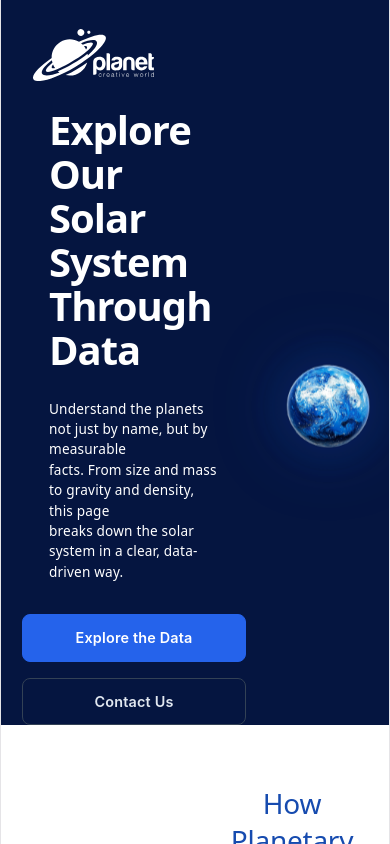
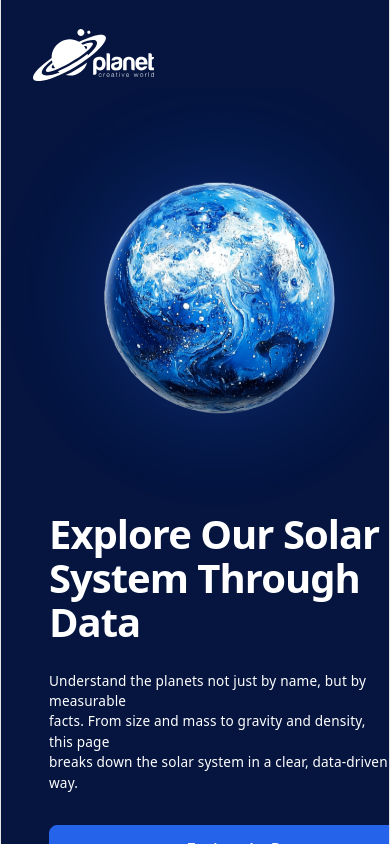
Before and after one commit to DevPrincess023/phoenix-capstone-react-rebuild, a React (Vite) app in the folder phoenix-capstone-react/: page / in a window 390 px wide. Shown: the top 844 px of the page. Built offline with nearby package versions, Linux system fonts and the light colour scheme.

Commit message:
Fix mobile view: changed max-width to min-width

```diff
--- a/phoenix-capstone-react/src/components/Form.css
+++ b/phoenix-capstone-react/src/components/Form.css
@@ -105,7 +105,7 @@
     border-left: 4px solid #0f6e3d;
 }
 
-@media (min-width: 390px) {
+@media (max-width: 390px) {
     .form-grid {
         grid-template-columns: 1fr;
     }
--- a/phoenix-capstone-react/src/components/Hero.css
+++ b/phoenix-capstone-react/src/components/Hero.css
@@ -159,7 +159,7 @@
     }
 }
 
-@media (min-width: 900px) {
+@media (max-width: 900px) {
     .hero-container {
         grid-template-columns: 1fr;
         text-align: center;
@@ -188,7 +188,7 @@
     }
 }
 
-@media (min-width: 390px) {
+@media (max-width: 390px) {
     .hero-actions {
         flex-direction: column;
         width: 100%;
@@ -198,5 +198,6 @@
         width: 100%;
         justify-content: center;
         display: inline-flex;
+        text-align: center;
     }
 }
--- a/phoenix-capstone-react/src/components/PlanetGrid.css
+++ b/phoenix-capstone-react/src/components/PlanetGrid.css
@@ -57,13 +57,13 @@
     color: #0f2a44;
 }
 
-@media (min-width: 768px) {
+@media (max-width: 768px) {
     .planet-grid {
         grid-template-columns: repeat(2, 1fr);
     }
 }
 
-@media (min-width: 390px) {
+@media (maxS-width: 390px) {
     .planet-grid {
         grid-template-columns: repeat(2, 1fr);
     }
--- a/phoenix-capstone-react/src/components/Table.css
+++ b/phoenix-capstone-react/src/components/Table.css
@@ -85,7 +85,7 @@ thead th:last-child {
     border-top-right-radius: 15px;
 }
 
-@media (min-width: 768px) {
+@media (max-width: 768px) {
     .table-section {
         display: block;
     }
--- a/phoenix-capstone-react/src/components/Video.css
+++ b/phoenix-capstone-react/src/components/Video.css
@@ -48,7 +48,7 @@
     color: #164baf;
 }
 
-@media (min-width: 900px) {
+@media (maxS-width: 900px) {
     .container {
         grid-template-columns: 1fr;
         display: flex;
```
